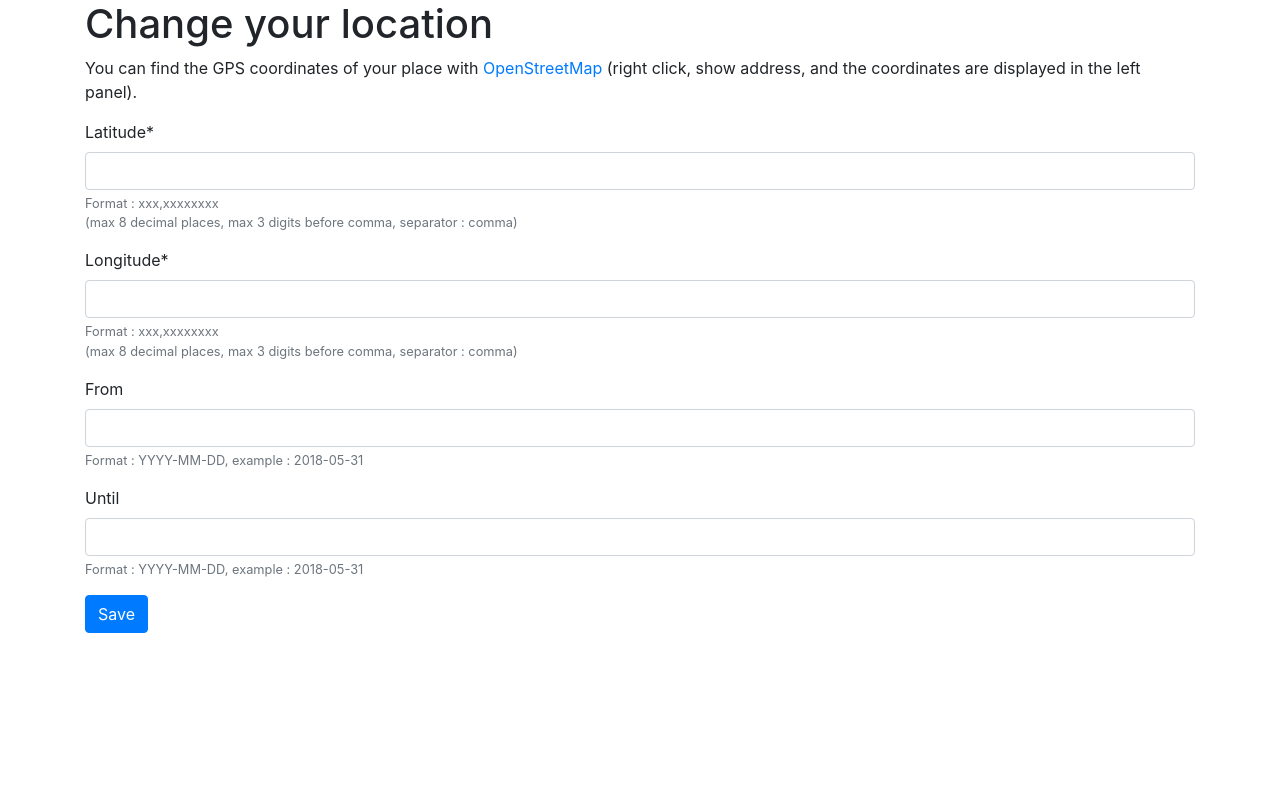
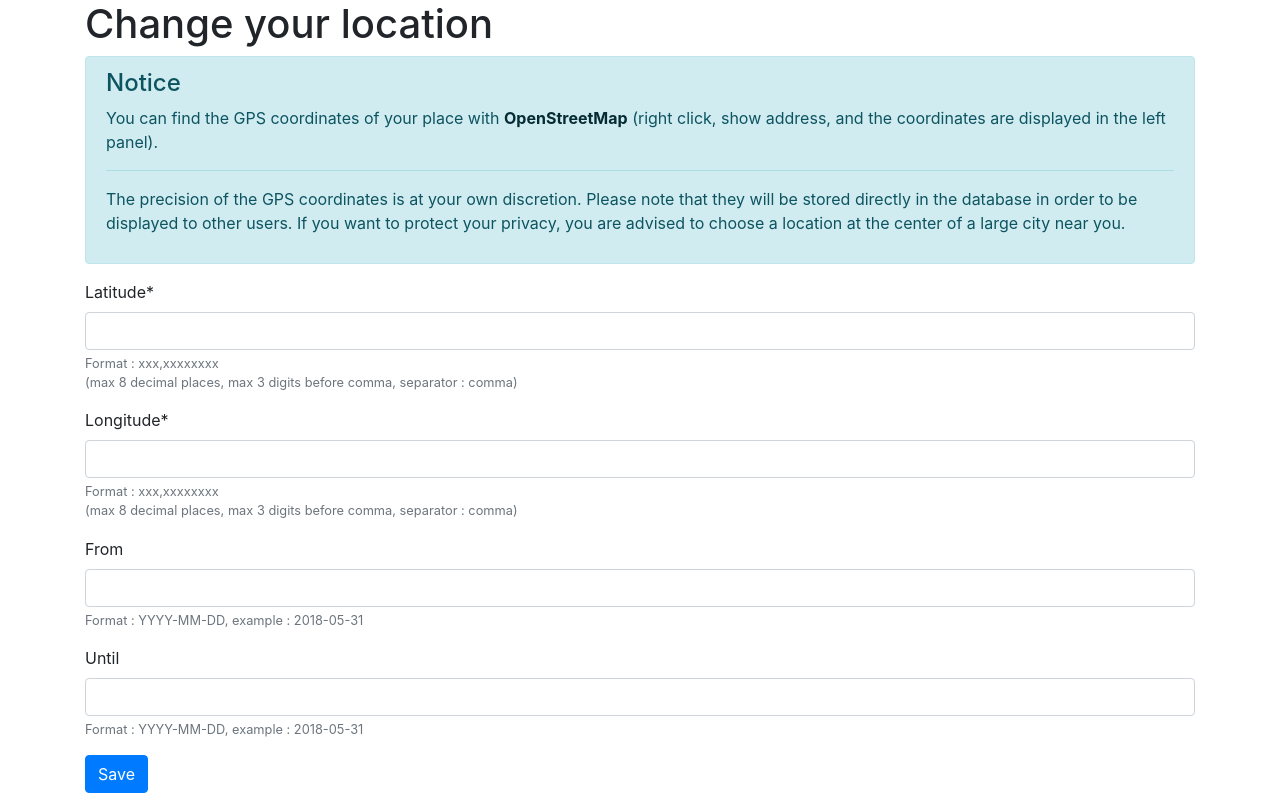
Before and after one commit to Crocmagnon/friendsmap, a Django app: page /add-location in a window 1280 px wide. Shown: the part 56-849 px from the top of the page. Before the commit the page ends 689 px from the top, so only its background shows below. Run offline with Django 3.2, Linux system fonts and the light colour scheme; the visitor is signed in with stand-in values (Sample User, id 1); some libraries are stand-ins or nearby versions.

Commit message:
Improve change location notice

```diff
--- a/map/templates/map/change_location.html
+++ b/map/templates/map/change_location.html
@@ -4,10 +4,21 @@
 {% block h1 %}Change your location{% endblock %}
 
 {% block content %}
-    <p>
-    You can find the GPS coordinates of your place with <a href="https://www.openstreetmap.org">OpenStreetMap</a>
-    (right click, show address, and the coordinates are displayed in the left panel).
-    </p>
+    <div class="alert alert-info">
+        <h4 class="alert-heading">Notice</h4>
+        <p>
+            You can find the GPS coordinates of your place with
+            <a class="alert-link" href="https://www.openstreetmap.org">OpenStreetMap</a>
+            (right click, show address, and the coordinates are displayed in the left panel).
+        </p>
+        <hr>
+        <p>
+            The precision of the GPS coordinates is at your own discretion. Please note that they will be stored
+            directly in the database in order to be displayed to other users.
+            If you want to protect your privacy, you are advised to choose a location at the center of a large city near
+            you.
+        </p>
+    </div>
     <form method="post">
         {% csrf_token %}
         {{ form|crispy }}
```
